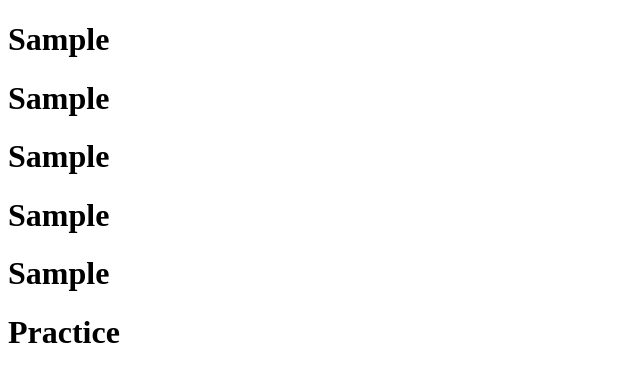
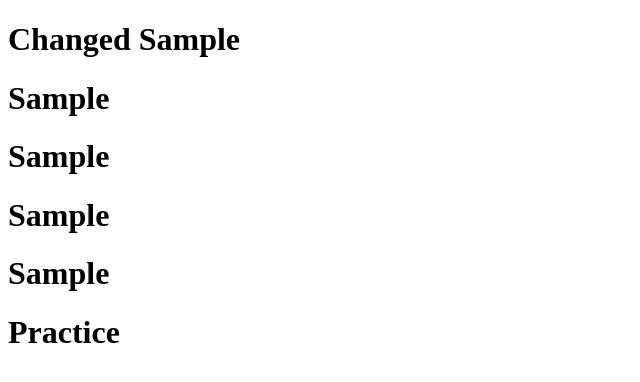
Before and after one commit to brightselva/FirstProject, a plain HTML site: page index.html in a window 1280 px wide. Shown: the whole page, without its empty margins (0-640 px from the left). Drawn offline with Linux system fonts and the light colour scheme.

Commit message:
changed h1

```diff
--- a/index.html
+++ b/index.html
@@ -7,7 +7,7 @@
     <title>Sample</title>
 </head>
 <body>
-    <h1>Sample</h1>
+    <h1>Changed Sample</h1>
     <h1>Sample</h1>
     <h1>Sample</h1>
     <h1>Sample</h1>
```
